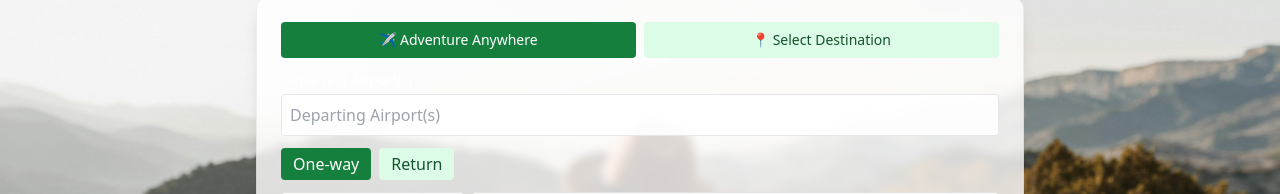
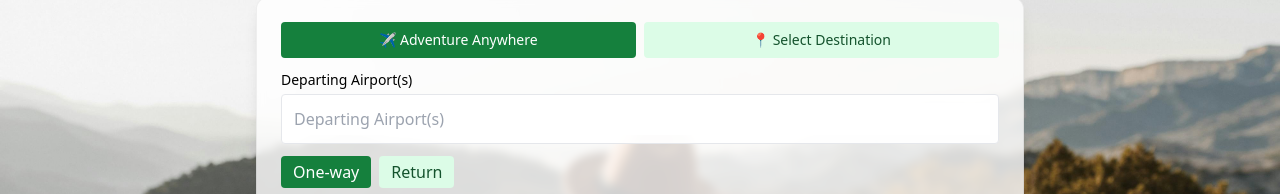
Before and after one commit to Travelsite-Bot/spontaneous-travel-site, a Next.js app: page / in a window 1280 px wide. Shown: the part 144-338 px from the top of the page. Built offline with nearby package versions, Linux system fonts and the light colour scheme.

Commit message:
Update AirportInput.js

```diff
--- a/components/AirportInput.js
+++ b/components/AirportInput.js
@@ -1,101 +1,140 @@
 // components/AirportInput.js
 import { useState, useEffect, useRef } from "react";
 
-export default function AirportInput({ label, value, onChange, multiple = false, placeholder }) {
+/**
+ * Props:
+ * - label: string
+ * - value: if multiple -> array of selected airport codes; else string
+ * - onChange: (value) => void   (value is array for multiple, string for single)
+ * - placeholder: string
+ * - multiple: boolean
+ */
+export default function AirportInput({ label, value, onChange, placeholder = "Type one or more airports", multiple = false }) {
   const [query, setQuery] = useState("");
   const [results, setResults] = useState([]);
   const [showList, setShowList] = useState(false);
   const wrapRef = useRef(null);
+  const inputRef = useRef(null);
 
+  // initialize query display when value is set externally
   useEffect(() => {
-    function onDoc(e) {
-      if (!wrapRef.current?.contains(e.target)) setShowList(false);
-    }
-    document.addEventListener("click", onDoc);
-    return () => document.removeEventListener("click", onDoc);
-  }, []);
-
-  useEffect(() => {
-    if (!value) return;
-    if (!multiple && typeof value === "string" && value.length <= 4 && value === value.toUpperCase()) {
-      setQuery(value);
+    if (multiple) {
+      setQuery("");
+    } else {
+      setQuery(value || "");
     }
   }, [value, multiple]);
 
-  async function fetchSuggestions(val) {
-    if (!val || val.length < 2) {
+  useEffect(() => {
+    function handleDocClick(e) {
+      if (!wrapRef.current?.contains(e.target)) {
+        setShowList(false);
+      }
+    }
+    document.addEventListener("click", handleDocClick);
+    return () => document.removeEventListener("click", handleDocClick);
+  }, []);
+
+  async function fetchSuggestions(q) {
+    if (!q || q.length < 1) {
       setResults([]);
       return;
     }
     try {
-      const res = await fetch(`/api/airports?q=${encodeURIComponent(val)}`);
+      // hit your API endpoint that proxies travelpayouts autocomplete
+      const res = await fetch(`/api/airports?q=${encodeURIComponent(q)}`);
       const data = await res.json();
+      // ensure results are objects { name, code, city } as your API returns
       setResults(data || []);
       setShowList(true);
     } catch (err) {
-      console.error("airport fetch err", err);
+      console.error("airport fetch error", err);
       setResults([]);
       setShowList(false);
     }
   }
 
-  const onInput = (e) => {
+  const handleInput = (e) => {
     const v = e.target.value;
     setQuery(v);
+    fetchSuggestions(v);
+    // optimistic: if not multiple, let parent know typed value
     if (!multiple) onChange(v);
-    fetchSuggestions(v);
   };
 
   const selectAirport = (a) => {
+    // a => { name, code, city }
     if (multiple) {
-      const current = Array.isArray(value) ? [...value] : [];
-      if (!current.includes(a.code)) {
-        const updated = [...current, a.code];
-        onChange(updated);
-      }
+      const arr = Array.isArray(value) ? [...value] : [];
+      // push code if not already present
+      if (!arr.includes(a.code)) arr.push(a.code);
+      onChange(arr);
       setQuery("");
+      setResults([]);
+      inputRef.current?.focus();
     } else {
-      onChange(a.code);
+      onChange(a.code || a.name);
       setQuery(`${a.name} (${a.code})`);
-    }
-    setResults([]);
-    setShowList(false);
-  };
-
-  const removeAirport = (code) => {
-    if (multiple) {
-      const updated = value.filter((c) => c !== code);
-      onChange(updated);
+      setResults([]);
+      setShowList(false);
     }
   };
 
+  const removeChip = (code) => {
+    const arr = (Array.isArray(value) ? value : []).filter((c) => c !== code);
+    onChange(arr);
+  };
+
   return (
-    <div className="relative" ref={wrapRef}>
-      {label && <label className="block text-sm font-medium mb-1 text-white/95">{label}</label>}
-      <div className="flex flex-wrap items-center gap-1 p-2 rounded bg-white/90 border border-gray-200">
-        {multiple && Array.isArray(value) && value.map((code) => (
-          <span key={code} className="px-2 py-1 bg-green-100 text-green-800 rounded flex items-center gap-1 text-sm">
-            {code}
-            <button type="button" onClick={() => removeAirport(code)} className="text-xs text-red-500 hover:text-red-700">✕</button>
-          </span>
-        ))}
+    <div ref={wrapRef} className="relative">
+      <label className="block text-sm font-medium mb-1">{label}</label>
+
+      {multiple ? (
+        <div className="flex flex-col gap-2">
+          <div className="flex items-center gap-2 flex-wrap border p-2 rounded bg-white/95">
+            {(Array.isArray(value) ? value : []).map((code) => (
+              <span key={code} className="inline-flex items-center bg-gray-100 rounded px-2 py-1 text-sm">
+                {code}
+                <button
+                  type="button"
+                  onClick={() => removeChip(code)}
+                  className="ml-2 text-xs"
+                  title="Remove"
+                >
+                  ✕
+                </button>
+              </span>
+            ))}
+
+            <input
+              ref={inputRef}
+              value={query}
+              onChange={handleInput}
+              placeholder={placeholder}
+              className="flex-1 min-w-[120px] p-1 outline-none"
+            />
+          </div>
+        </div>
+      ) : (
         <input
+          ref={inputRef}
           type="text"
           value={query}
-          onChange={onInput}
-          placeholder={placeholder || "Type an airport or city"}
-          className="flex-1 bg-transparent outline-none"
+          onChange={handleInput}
+          placeholder={placeholder}
+          className="w-full p-2 rounded border bg-white/95"
         />
-      </div>
+      )}
+
       {showList && results.length > 0 && (
-        <ul className="absolute z-20 bg-white border rounded w-full mt-1 max-h-44 overflow-y-auto shadow-lg">
+        <ul className="absolute z-30 bg-white border rounded w-full mt-1 max-h-44 overflow-y-auto shadow-lg">
           {results.map((r) => (
             <li
-              key={r.code || r.id || (r.name + Math.random())}
+              key={r.code || r.name}
               onClick={() => selectAirport(r)}
               className="px-3 py-2 hover:bg-gray-100 cursor-pointer text-sm"
             >
-              <div className="font-medium">{r.name} ({r.code})</div>
+              <div className="font-medium">{r.name} {r.code ? `(${r.code})` : ""}</div>
               <div className="text-xs text-gray-500">{r.city || ""}</div>
             </li>
           ))}
```
